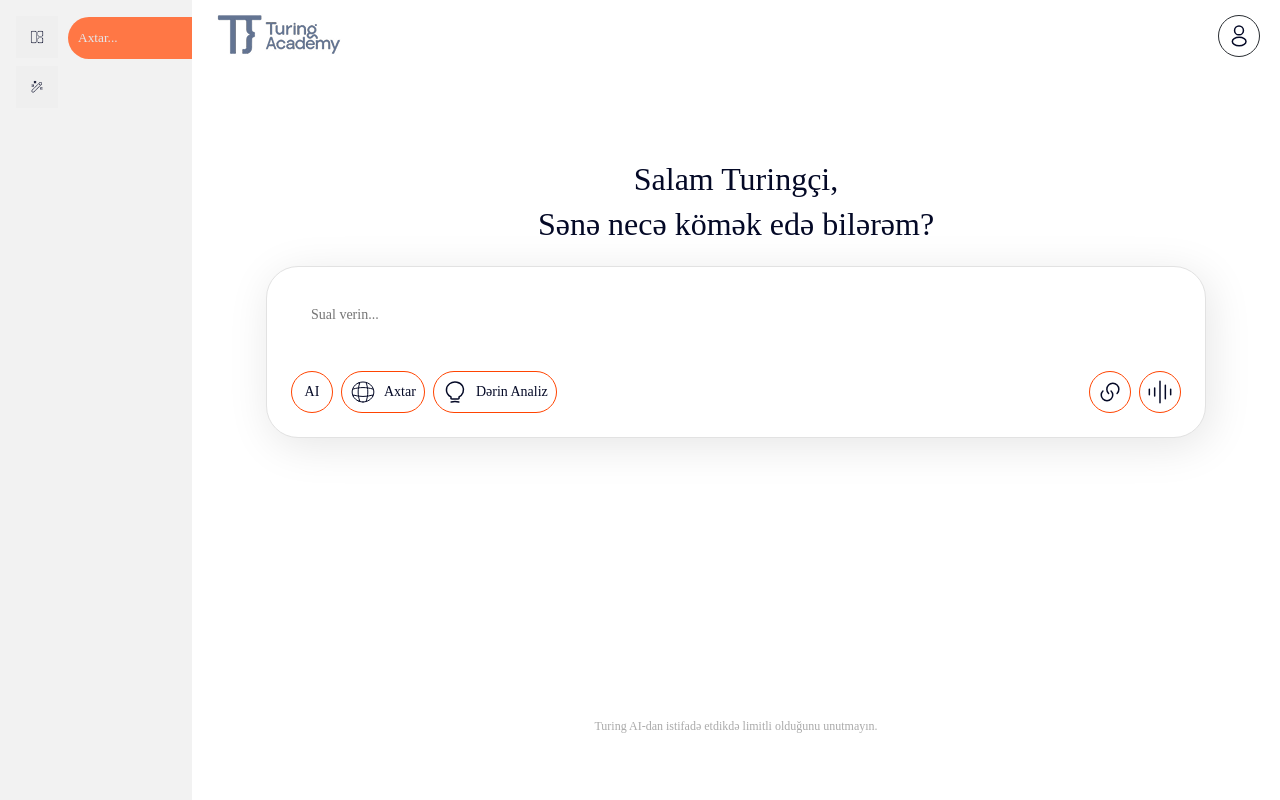
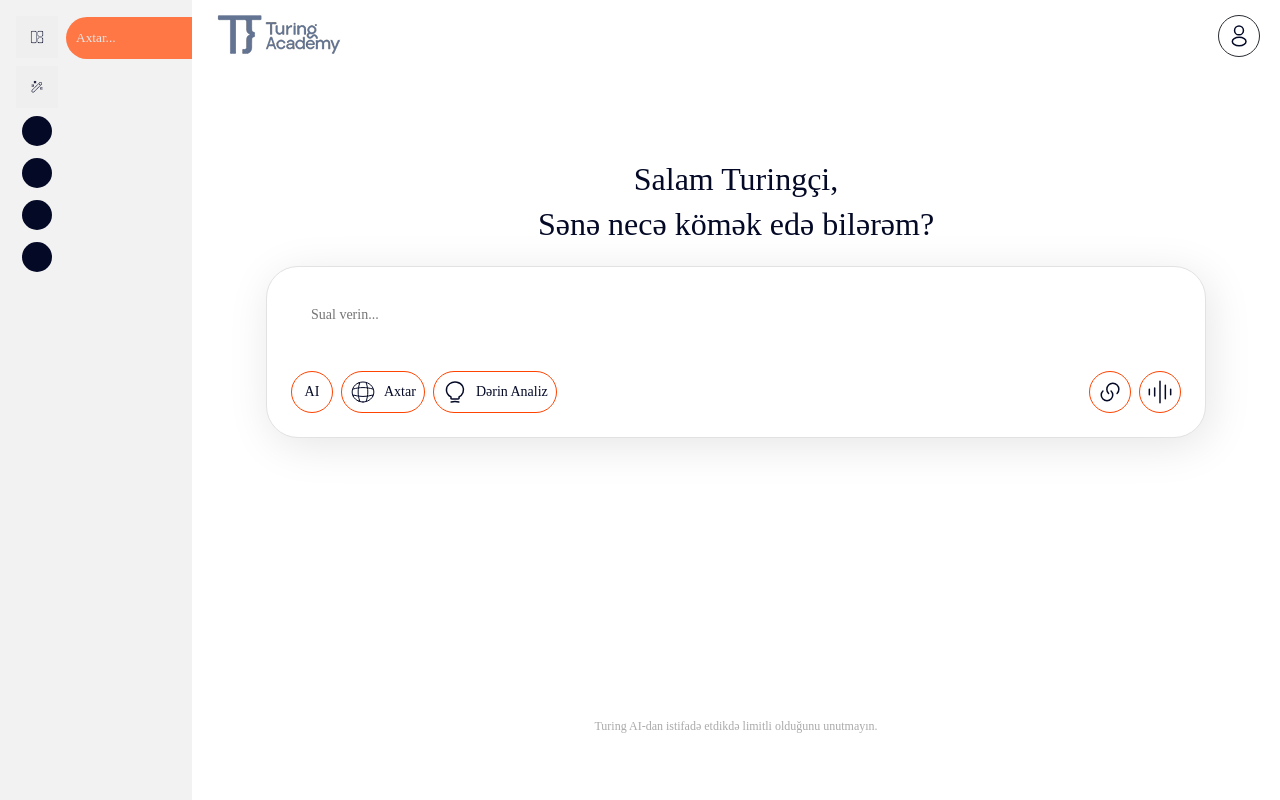
Before and after one commit to mammadovailaha/turing_ai, a React (Vite) app: page / in a window 1280 px wide. Built offline with nearby package versions, Linux system fonts and the light colour scheme.

Commit message:
Added colors

```diff
--- a/src/components/Sidebar.css
+++ b/src/components/Sidebar.css
@@ -119,11 +119,44 @@
     align-items: center;
     flex-shrink: 0;
 }
+
+.page-colors{
+    display: flex;
+    flex-direction: column;
+    gap: 12px;
+}
+
+.color1{
+    background-color: #040926;
+    width: 30px;
+    height: 30px;
+    border-radius: 50%;
+}
+
+.color2{
+    background-color: #040926;
+    width: 30px;
+    height: 30px;
+    border-radius: 50%;
+}
+.color3{
+    background-color: #040926;
+    width: 30px;
+    height: 30px;
+    border-radius: 50%;
+}
+.color4{
+    background-color: #040926;
+    width: 30px;
+    height: 30px;
+    border-radius: 50%;
+}
+
 .search-wrapper{
     display: flex;
-    position: relative;
-    top: -24px;
-    left: 10px;
+    position: absolute;
+    top: 17px;
+    left: 66px;
 }
 .search-input{
     background-color: #FF7745;
--- a/src/components/Sidebar.jsx
+++ b/src/components/Sidebar.jsx
@@ -72,6 +72,13 @@ const Sidebar = ({ chats = [] }) => {
         >
           <img src="/src/assets/newChat.png" alt="New Chat" width="24" height="24" />
         </button>
+        <div className="page-colors">
+          <div className='color1'></div>
+          <div className='color2'></div>
+          <div className='color3'></div>
+          <div className='color4'></div>
+
+        </div>
       </div>
       {isOpen && (
         <div className="search-wrapper">
```
